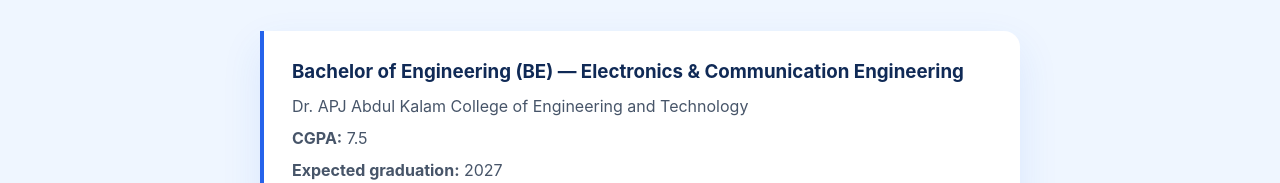
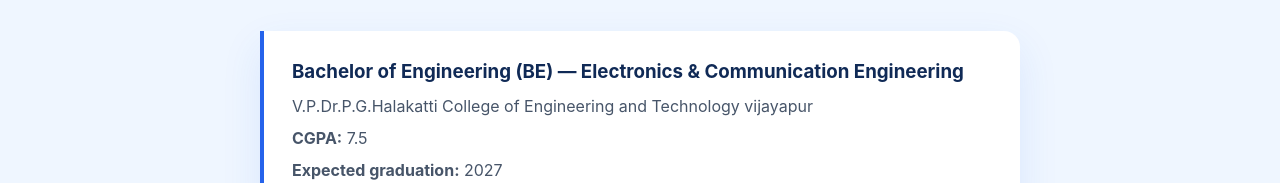
Before and after one commit to GouriHiremath7891/code, a plain HTML site: page index.html in a window 1280 px wide. Shown: the part 2634-2817 px from the top of the page. Drawn offline with Linux system fonts and the light colour scheme.

Commit message:
Update index.html

```diff
--- a/index.html
+++ b/index.html
@@ -281,7 +281,7 @@
         </div>
         <article class="education-box reveal">
           <h3>Bachelor of Engineering (BE) — Electronics &amp; Communication Engineering</h3>
-          <p>Dr. APJ Abdul Kalam College of Engineering and Technology</p>
+          <p>V.P.Dr.P.G.Halakatti College of Engineering and Technology vijayapur</p>
           <p><strong>CGPA:</strong> 7.5</p>
           <p><strong>Expected graduation:</strong> 2027</p>
         </article>
```
